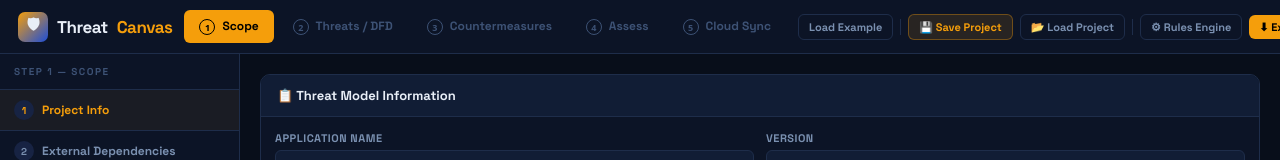
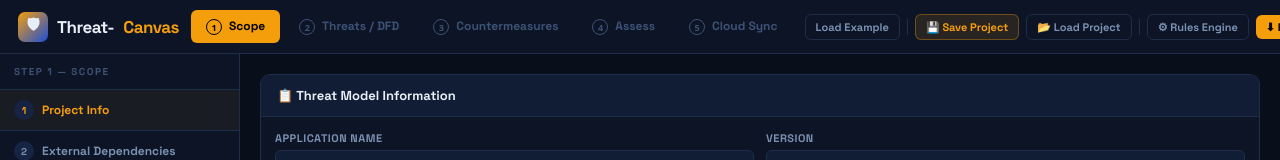
Before and after one commit to saivejandla/Threat-Canvas, a React app: page threat/threat 2/threat-model-app/index.html in a window 1280 px wide. Shown: the top 160 px of the page. Built offline with nearby package versions, Linux system fonts and the light colour scheme.

Commit message:
chore: rename project to Threat-Canvas

```diff
--- a/threat/threat 2/threat-model-app/index.html
+++ b/threat/threat 2/threat-model-app/index.html
@@ -4,14 +4,14 @@
 <head>
   <meta charset="UTF-8">
   <meta name="viewport" content="width=device-width, initial-scale=1.0">
-  <title>ThreatCanvas — OWASP Threat Modeler</title>
+  <title>Threat-Canvas — OWASP Threat Modeler</title>
   <link rel="stylesheet" href="main.css">
 </head>
 
 <body>
   <header>
     <div class="logo">
-      <div class="logo-icon">🛡</div>Threat<span>Canvas</span>
+      <div class="logo-icon">🛡</div>Threat-<span>Canvas</span>
     </div>
     <div class="step-tabs">
       <div class="step-tab active" id="stab1"><span class="step-num">1</span> Scope</div>
```
